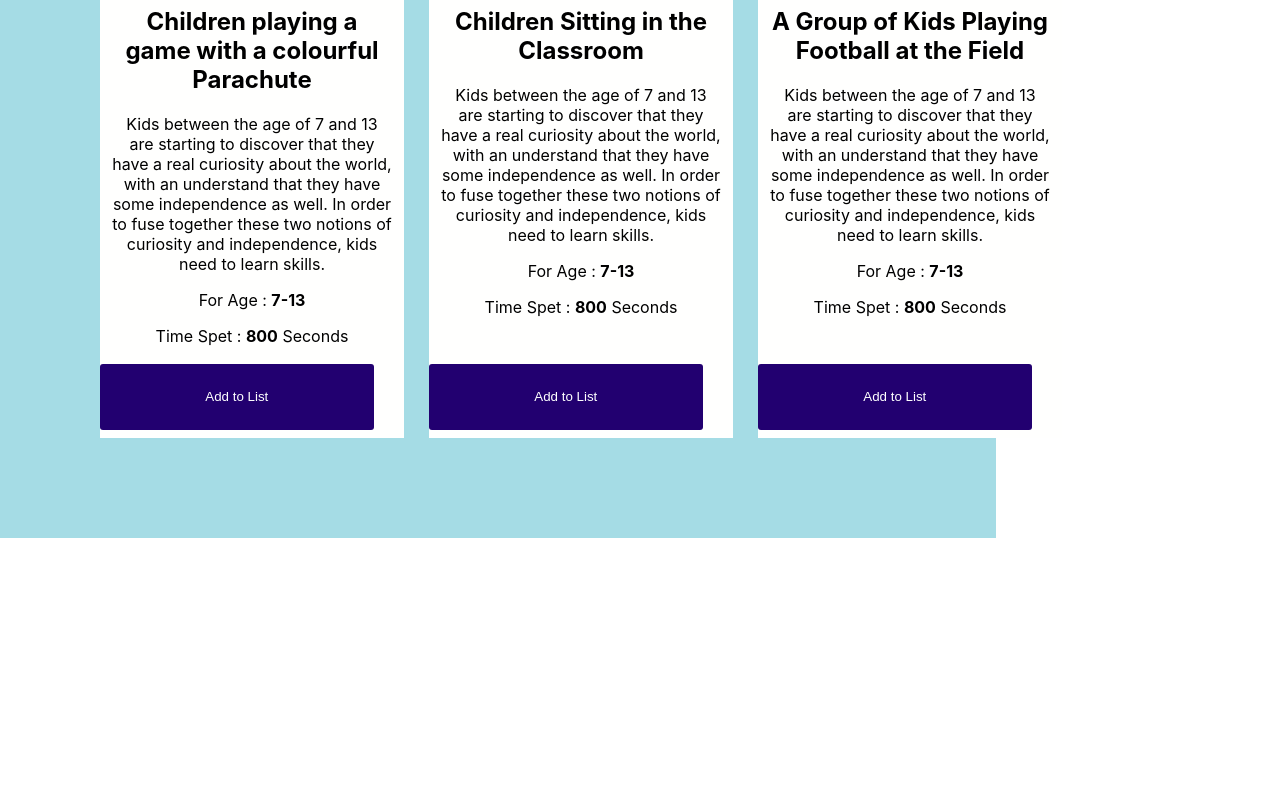
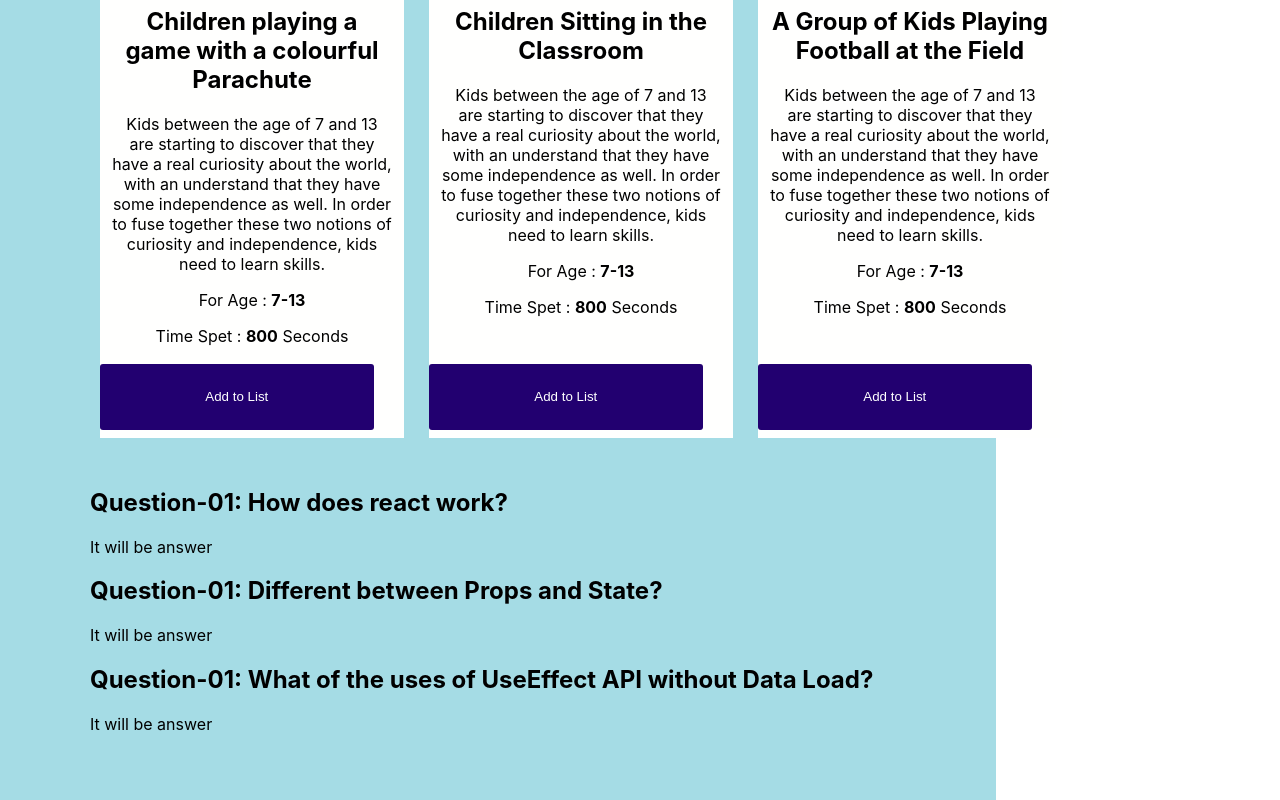
Before and after one commit to MajbaUddin7/a8-youth-growth-socity, a React (Create React App) app: page / in a window 1280 px wide. Shown: the part 1137-1937 px from the top of the page. Before the commit the page ends 1675 px from the top, so only its background shows below. Built offline with nearby package versions, Linux system fonts and the light colour scheme.

Commit message:
Questions add

```diff
--- a/src/components/Mainbody/Mainbody.css
+++ b/src/components/Mainbody/Mainbody.css
@@ -37,6 +37,12 @@ h1 {
     right: 0;
 }
 
+.questions ul li {
+    list-style-type: none;
+    text-align: left;
+
+}
+
 @media only screen and (max-width: 768px) {
 
     .main-container {
--- a/src/components/Mainbody/Mainbody.js
+++ b/src/components/Mainbody/Mainbody.js
@@ -4,6 +4,7 @@ import Calculation from '../Sideber/Sideber'
 import { FontAwesomeIcon } from '@fortawesome/react-fontawesome'
 import { faPerson } from '@fortawesome/free-solid-svg-icons'
 import './Mainbody.css';
+import Questions from '../Questions/Questions';
 
 
 const Mainbody = () => {
@@ -43,6 +44,7 @@ const Mainbody = () => {
                         ></Task>)
                     }
                 </div>
+                <Questions></Questions>
             </div>
             <div className="activity-calculation-container">
                 <Calculation excercise={excercise}></Calculation>
--- /dev/null
+++ b/src/components/Questions/Questions.js
@@ -0,0 +1,25 @@
+import React from 'react';
+
+const Questions = () => {
+    return (
+        <div className="questions">
+            <ul>
+                <li>
+                    <h2>Question-01: How does react work?</h2>
+                    <p>It will be answer</p>
+                </li>
+
+                <li>
+                    <h2>Question-01: Different between Props and State?</h2>
+                    <p>It will be answer</p>
+                </li>
+                <li>
+                    <h2>Question-01: What of the uses of UseEffect API without Data Load?</h2>
+                    <p>It will be answer</p>
+                </li>
+            </ul>
+        </div>
+    );
+};
+
+export default Questions;
```
Also changed, not shown: src/components/Questions/Questions.css (added), src/components/Utilites/Fakedb.css (added), src/components/Utilites/Fakedb.js (added).
